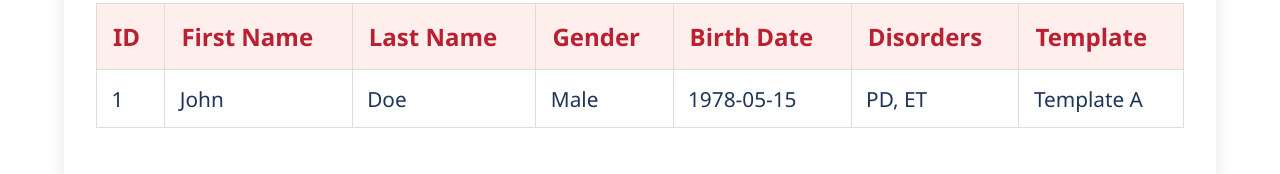
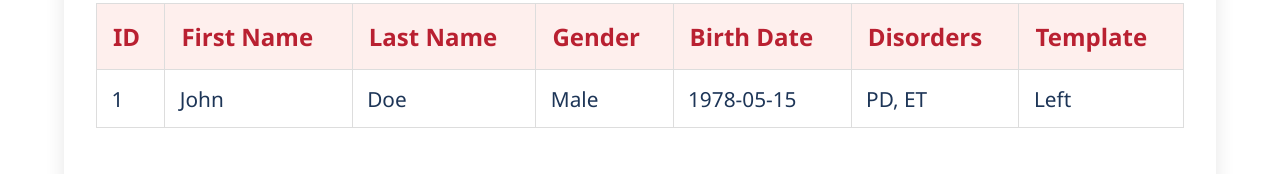
Before and after one commit to Mohammad-Shaikh-Ibrahim/RouterWithSCSS, a React (Vite) app in the folder Router-SCSS/: page /patientDetails/1 in a window 1280 px wide. Shown: the part 189-363 px from the top of the page. Built offline with nearby package versions, Linux system fonts and the light colour scheme.

Commit message:
update initial data

```diff
--- a/Router-SCSS/src/data/patientsData.js
+++ b/Router-SCSS/src/data/patientsData.js
@@ -6,7 +6,7 @@ export const initialPatients = [
     gender: "Male",
     birthDate: "1978-05-15",
     disorders: ["PD", "ET"],
-    template: "Template A",
+    template: "Left",
   },
   {
     id: 2,
@@ -15,7 +15,7 @@ export const initialPatients = [
     gender: "Female",
     birthDate: "1985-11-23",
     disorders: ["Dyst_G"],
-    template: "Template B",
+    template: "Right",
   },
   {
     id: 3,
@@ -24,7 +24,7 @@ export const initialPatients = [
     gender: "Male",
     birthDate: "1971-03-08",
     disorders: ["OCD", "Tourette"],
-    template: "Template A",
+    template: "Both",
   },
   {
     id: 4,
@@ -33,6 +33,6 @@ export const initialPatients = [
     gender: "Female",
     birthDate: "1982-07-30",
     disorders: ["Epilepsy"],
-    template: "Template B",
+    template: "Left",
   },
 ];
```
